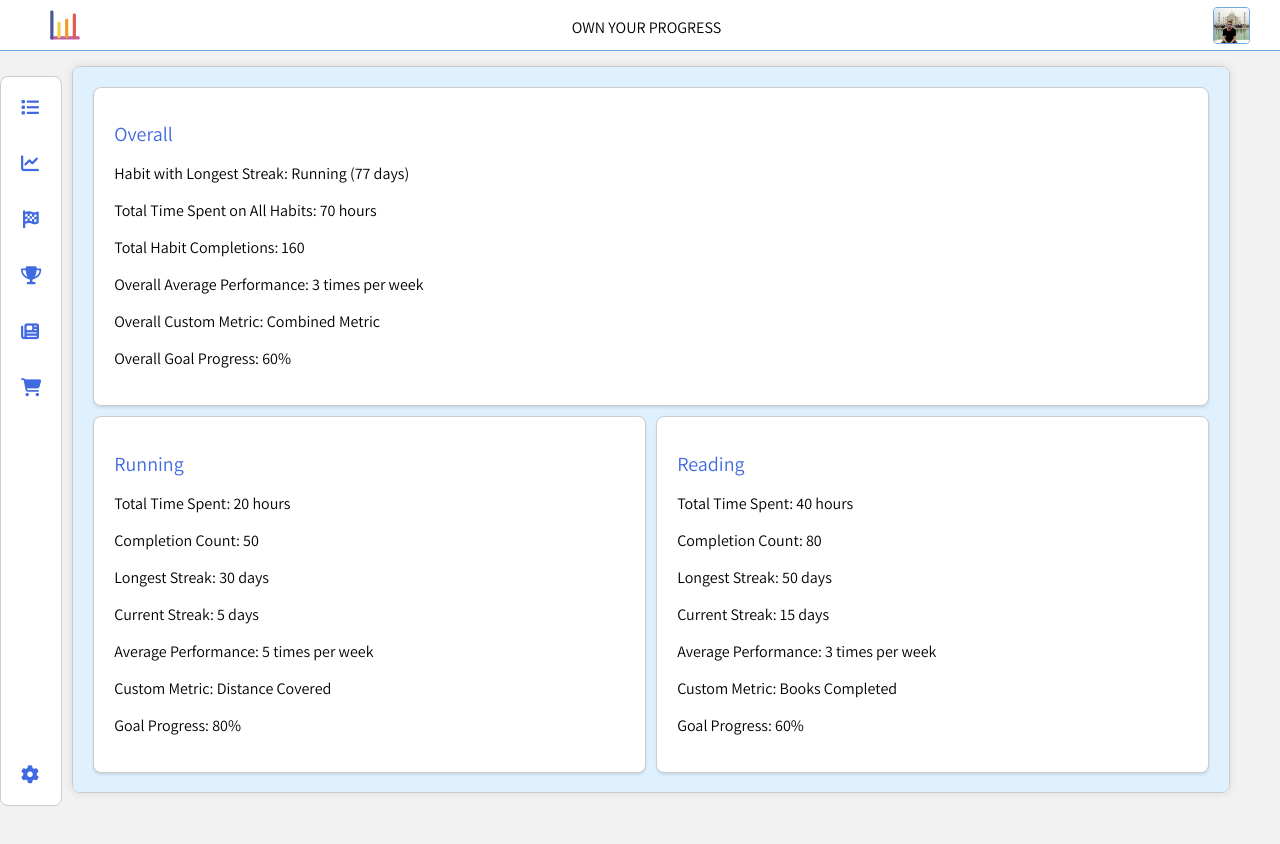
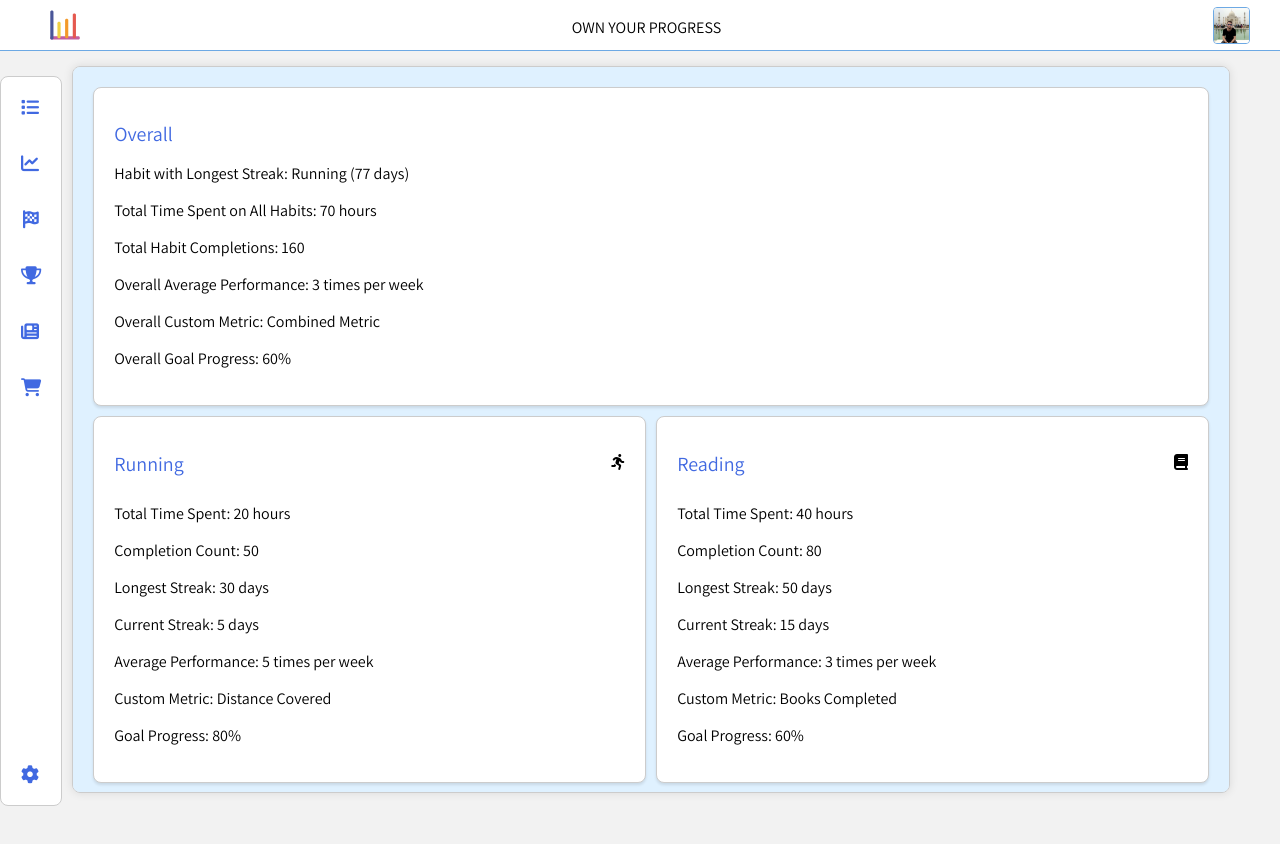
Before and after one commit to joseph-johnson27001/habits_tracker, a Vue app: page /#/statistics in a window 1280 px wide. Shown: the top 844 px of the page. Built offline with nearby package versions, Linux system fonts and the light colour scheme.

Commit message:
Added in icons for each habit

```diff
--- a/src/views/StatisticsPage.vue
+++ b/src/views/StatisticsPage.vue
@@ -19,7 +19,12 @@
         :key="index"
         class="habit-statistics card"
       >
-        <h1>{{ habit.name }}</h1>
+        <div>
+          <div class="habit-heading-container">
+            <h1>{{ habit.name }}</h1>
+            <i :class="habit.icon"></i>
+          </div>
+        </div>
         <p>Total Time Spent: {{ habit.totalTimeSpent }}</p>
         <p>Completion Count: {{ habit.completionCount }}</p>
         <p>Longest Streak: {{ habit.longestStreak }}</p>
@@ -47,6 +52,7 @@ export default {
           averagePerformance: "5 times per week",
           customMetric: "Distance Covered",
           goalProgress: "80%",
+          icon: "fas fa-running",
         },
         {
           name: "Reading",
@@ -57,6 +63,7 @@ export default {
           averagePerformance: "3 times per week",
           customMetric: "Books Completed",
           goalProgress: "60%",
+          icon: "fas fa-book",
         },
         {
           name: "Meditation",
@@ -67,6 +74,7 @@ export default {
           averagePerformance: "2 times per week",
           customMetric: "Minutes Meditated",
           goalProgress: "40%",
+          icon: "fas fa-praying-hands",
         },
         {
           name: "Coding",
@@ -77,6 +85,7 @@ export default {
           averagePerformance: "4 times per week",
           customMetric: "Projects Completed",
           goalProgress: "90%",
+          icon: "fas fa-code",
         },
         {
           name: "Gardening",
@@ -87,6 +96,7 @@ export default {
           averagePerformance: "3 times per week",
           customMetric: "Plants Grown",
           goalProgress: "70%",
+          icon: "fas fa-seedling",
         },
         {
           name: "Cooking",
@@ -97,6 +107,7 @@ export default {
           averagePerformance: "2 times per week",
           customMetric: "New Recipes Tried",
           goalProgress: "50%",
+          icon: "fas fa-utensils",
         },
         // Add more habits as needed
       ],
@@ -131,9 +142,13 @@ h2 {
   margin-bottom: 10px;
 }
 
+.habit-heading-container {
+  display: flex;
+  justify-content: space-between;
+  align-items: center;
+}
+
 .statistic {
   margin-bottom: 5px;
 }
-
-/* Add more custom styles as needed */
 </style>
```
